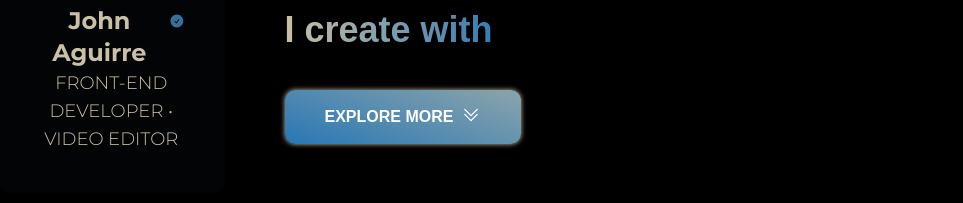
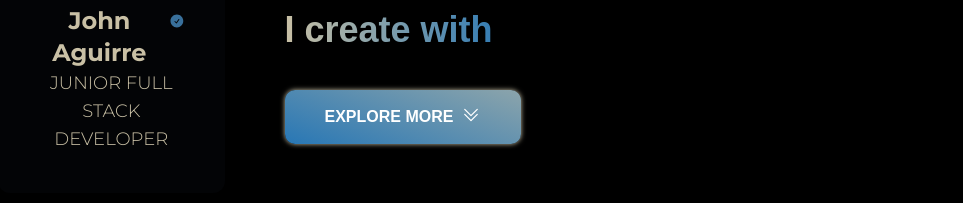
Before and after one commit to aguirremac/portfolio, a React (Vite) app: page / in a window 1280 px wide. Shown: the part 412-615 px from the top of the page, without its empty margins (162-1125 px from the left). Built offline with nearby package versions, Linux system fonts and the light colour scheme.

Commit message:
updated title

```diff
--- a/src/components/home/Home.tsx
+++ b/src/components/home/Home.tsx
@@ -47,7 +47,7 @@ const Home = ({ setSelectedPage }: Props) => {
           <CheckCircleIcon className="h-[20px] text-[#39709B] md:h-[30px]" />
         </p>
         <p className="text-xs font-light md:text-lg ">
-          FRONT-END DEVELOPER • VIDEO EDITOR
+          JUNIOR FULL STACK DEVELOPER
         </p>
       </motion.div>
 
```
